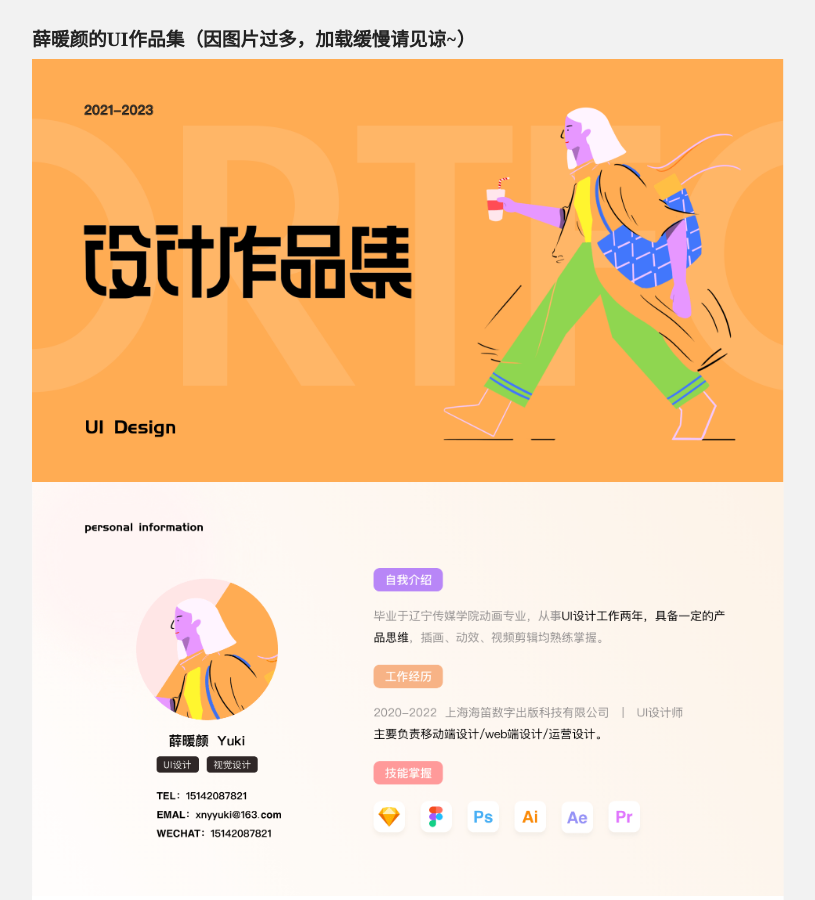
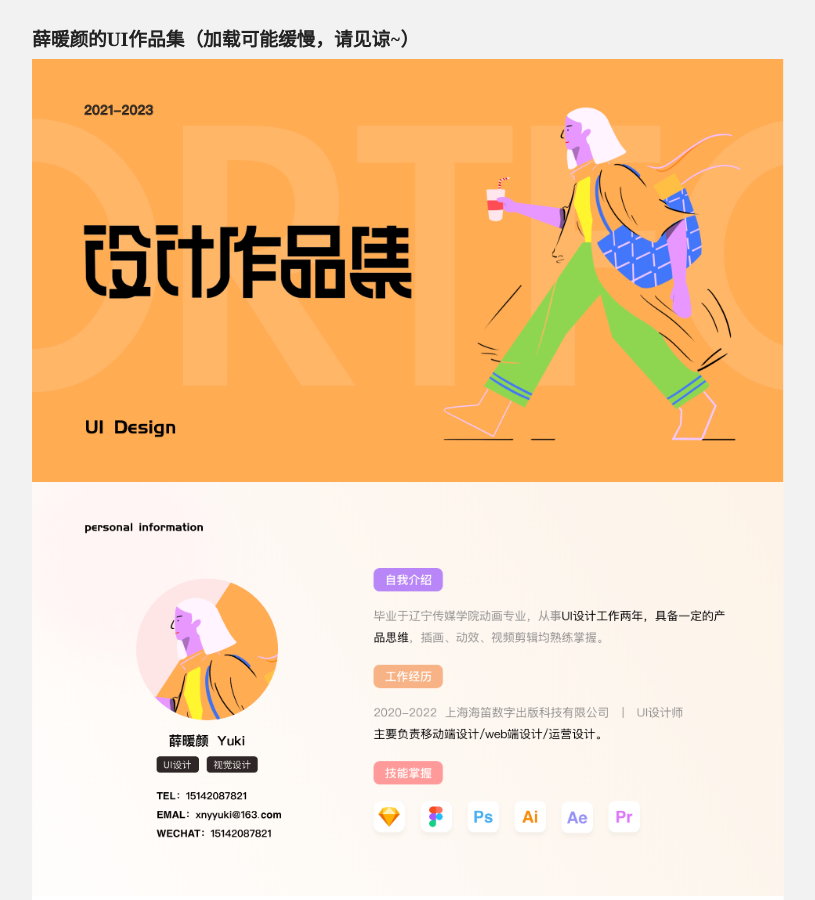
Before and after one commit to xnyyuki/xnyyuki.github.io, a Jekyll site: the page built from index_cn.html, in a window 1280 px wide and 900 px high. Shown: the whole window, without its empty margins (232-1047 px from the left). Built offline with Jekyll 4.4.1, drawn with Linux system fonts in a browser that asks for light colours.

Commit message:
Update index_cn.html

```diff
--- a/index_cn.html
+++ b/index_cn.html
@@ -9,7 +9,7 @@ lang: 中文
 <div class="home">
 
 
-  <h3>薛暖颜的UI作品集（因图片过多，加载缓慢请见谅~）</h3>
+<h3>薛暖颜的UI作品集（加载可能缓慢，请见谅~）</h3>
 <img src="/images/1.png" width="1500"><br />
 <img src="/images/2.png" width="1500"><br />
 <img src="/images/3.png" width="1500"><br />
```
